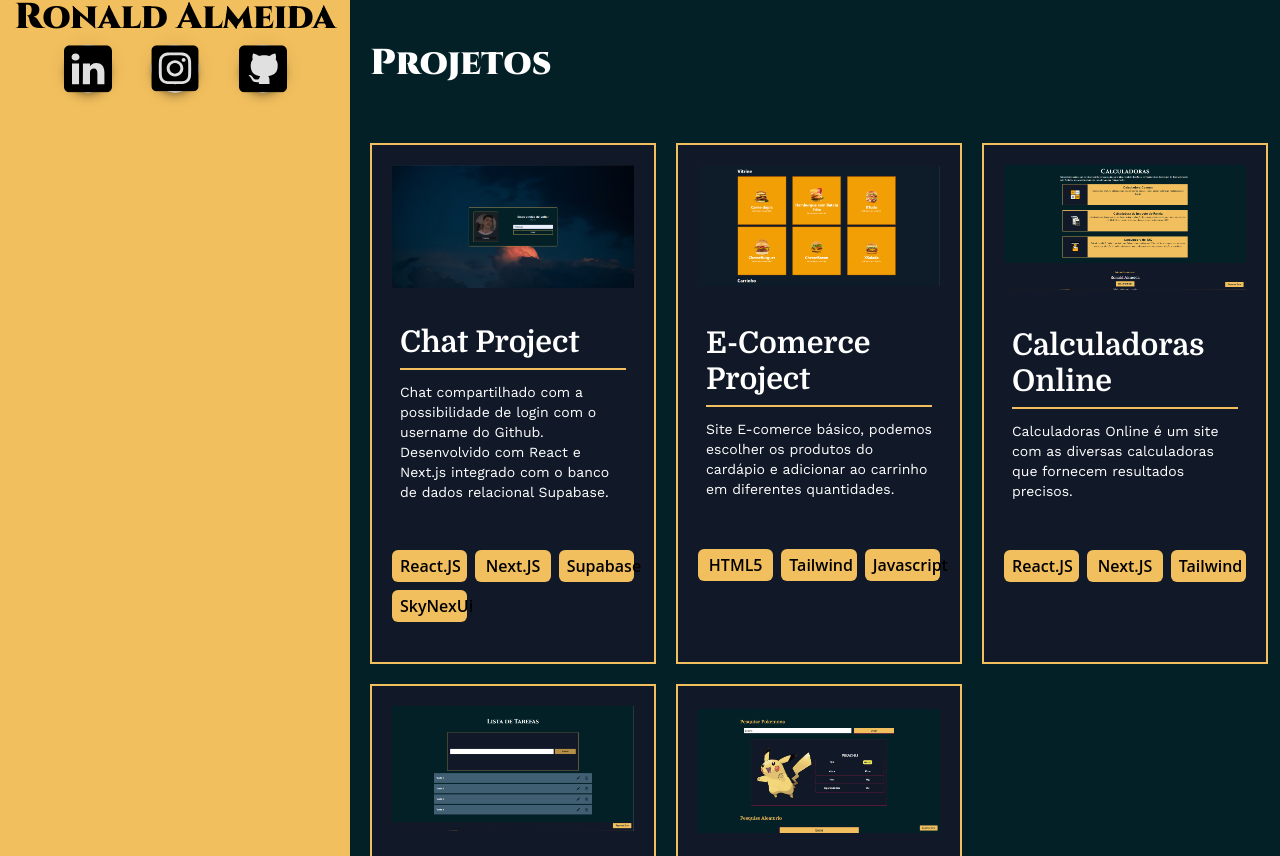
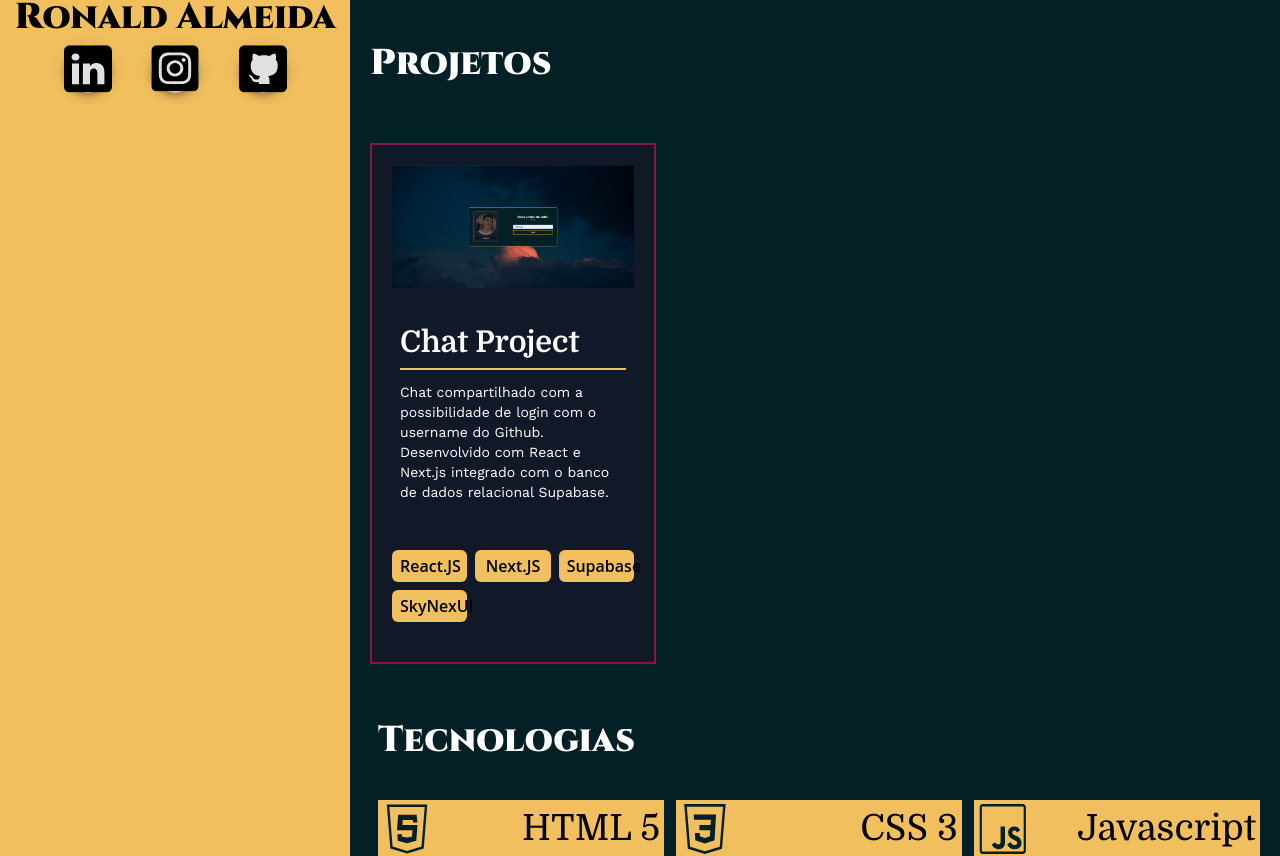
Before and after one commit to Ronaldjga/MeuPortfolio, a Next.js app: page / in a window 1280 px wide. Shown: the part 469-1325 px from the top of the page. Built offline with nearby package versions, Linux system fonts and the light colour scheme.

Commit message:
new commit

```diff
--- a/pages/index.js
+++ b/pages/index.js
@@ -104,7 +104,7 @@ function HomePage() {
               techFive="SkyNexUi"
               techSixClassName="hidden"
             />
-            <ProjectCard
+            {/* <ProjectCard
               href="https://ecomerce-project.000webhostapp.com/"
               title="E-Comerce Project"
               text="Site E-comerce básico, podemos escolher os produtos do cardápio e adicionar ao carrinho em diferentes quantidades."
@@ -151,7 +151,7 @@ function HomePage() {
               techFour="Axios"
               techFive="PokeAPI"
               techSixClassName="hidden"
-            />
+            /> */}
           </div>
         </main>
 
--- a/src/patterns/projectsCard.js
+++ b/src/patterns/projectsCard.js
@@ -7,9 +7,20 @@ import ecomerceImage from '../components/img/projects/ecomerceImage.PNG'
 import todoListImage from '../components/img/projects/todoListImage.PNG'
 
 export function ProjectCard(props) {
+    const [projects, setProjects] = React.useState([
+        {
+            titulo: 'Calculadoras Online',
+            text: 'Calculadoras Online é um site com as diversas calculadoras que fornecem resultados precisos.',
+            technology:['React.Js', 'Next.JS', 'Tailwind']
+        }
+    ])
+
+
+
+
     return (
         <div
-            className="bg-gray-900 border-2 border-yelloPrimary p-2 flex flex-col justify-around gap-2
+            className="bg-gray-900 border-2 border-pinkPrimary p-2 flex flex-col justify-around gap-2
             xl:p-5 xl:gap-5 text-white">
             <a className={`${props.className}`} target="_blank" href={props.href}>
                 <Image layout="responsive" src={props.image}/>
@@ -49,6 +60,7 @@ export function ProjectCard(props) {
                         techClassName={props.techSixClassName}
                         tech={props.techSix}
                     />
+                    {console.log(projects)}
                 </div>
             </div>
         </div>
--- a/tailwind.config.js
+++ b/tailwind.config.js
@@ -9,6 +9,8 @@ module.exports = {
     extend: {
       colors: {
         yelloPrimary: "#F2BF5E",
+        pinkPrimary: "#831843",
+        secondaryPink: "#EE7277",
         darkBluePrimary: "#022026",
         grayPimary: "#022026",
       },
```
